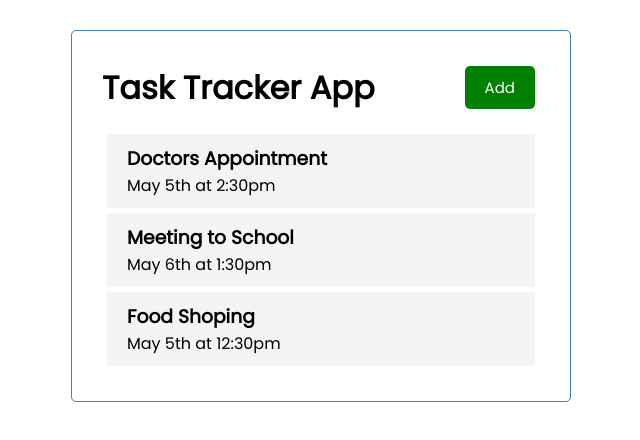
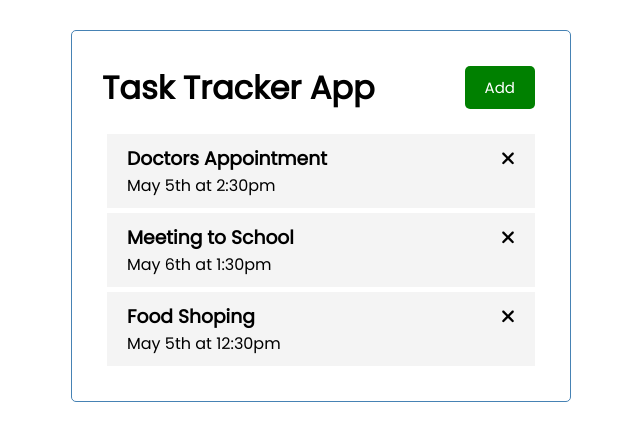
Before and after one commit to ShohrabRustam/TaskTracker, an Angular app: page / in a window 1280 px wide. Shown: the top 440 px of the page, without its empty margins (319-959 px from the left). Built offline with nearby package versions, Linux system fonts and the light colour scheme.

Commit message:
set icons fa-times in task-item

```diff
--- a/src/app/components/task-item/task-item.component.html
+++ b/src/app/components/task-item/task-item.component.html
@@ -3,6 +3,6 @@
 <h3>{{ task.text}}</h3>
 </div> -->
 <div class="task" *ngFor="let task of task">
-  <h3>{{ task.text }}</h3>
+  <h3>{{ task.text }} <fa-icon [icon]="faTimes"></fa-icon></h3>
   <p>{{ task.day }}</p>
 </div>
--- a/src/app/components/task-item/task-item.component.ts
+++ b/src/app/components/task-item/task-item.component.ts
@@ -12,7 +12,8 @@
 })
 export class TaskItemComponent implements OnInit {
 
-  task:Task[]=TASKS;
+  task:Task[] = TASKS;
+  faTimes = faTimes;
   constructor() { }
   ngOnInit(): void {
   }
```
